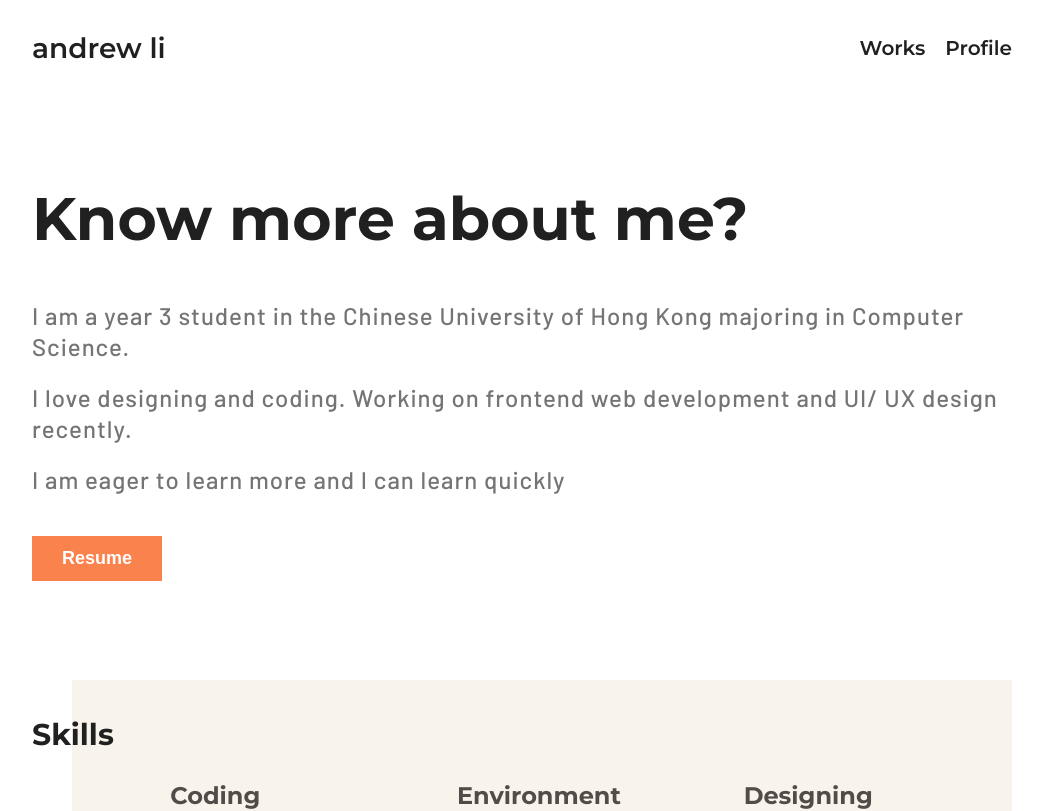
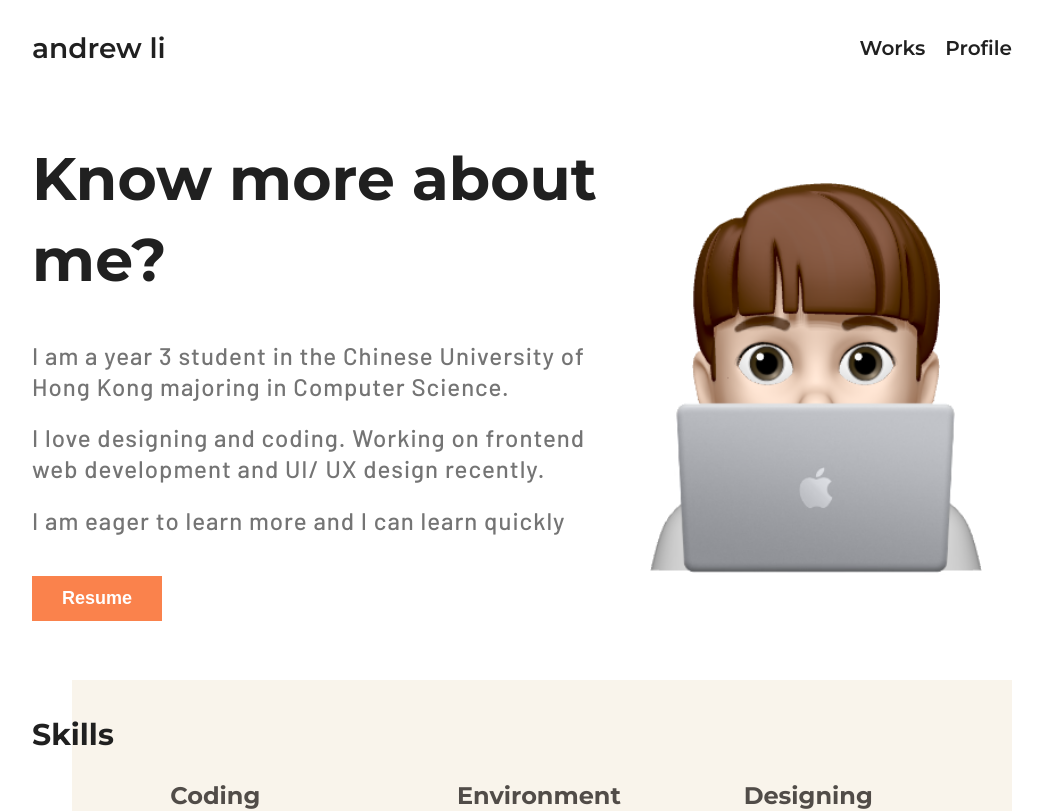
Before and after one commit to IamMrandrew/portfolio, a React (Create React App) app: page /profile in a window 1280 px wide. Shown: the top 811 px of the page, without its empty margins (118-1161 px from the left). Built offline with nearby package versions, Linux system fonts and the light colour scheme.

Commit message:
feat: update about

```diff
--- a/src/App.css
+++ b/src/App.css
@@ -1349,13 +1349,27 @@ body.scroll-lock {
   display: -webkit-box;
   display: -ms-flexbox;
   display: flex;
-  -webkit-box-pack: center;
-      -ms-flex-pack: center;
-          justify-content: center;
+  -ms-flex-wrap: wrap;
+      flex-wrap: wrap;
+  -webkit-box-pack: justify;
+      -ms-flex-pack: justify;
+          justify-content: space-between;
   -webkit-box-align: center;
       -ms-flex-align: center;
           align-items: center;
   height: 600px;
+}
+
+.about .text-wrapper {
+  -ms-flex-preferred-size: 60%;
+      flex-basis: 60%;
+}
+
+@media screen and (max-width: 991px) {
+  .about .text-wrapper {
+    -ms-flex-preferred-size: 100%;
+        flex-basis: 100%;
+  }
 }
 
 .about .text-wrapper .main-title {
@@ -1378,6 +1392,22 @@ body.scroll-lock {
 
 .about .text-wrapper button {
   margin-top: 20px;
+}
+
+.about .img-wrapper {
+  -ms-flex-preferred-size: 40%;
+      flex-basis: 40%;
+  padding: 30px;
+}
+
+@media screen and (max-width: 991px) {
+  .about .img-wrapper {
+    display: none;
+  }
+}
+
+.about .img-wrapper img {
+  width: 100%;
 }
 
 @media screen and (max-width: 767px) {
--- a/src/components/About.js
+++ b/src/components/About.js
@@ -1,5 +1,6 @@
 import React from "react";
 import Button from "./Button";
+import memoji from "../img/memoji.png";
 
 const About = () => {
   return (
@@ -19,6 +20,9 @@ const About = () => {
         </p>
         <Button text={"Resume"} />
       </div>
+      <div className="img-wrapper">
+        <img src={memoji} alt="memoji" />
+      </div>
     </section>
   );
 };
--- a/src/css/components/_about.scss
+++ b/src/css/components/_about.scss
@@ -1,10 +1,17 @@
 .about {
   display: flex;
-  justify-content: center;
+  flex-wrap: wrap;
+  justify-content: space-between;
   align-items: center;
   height: 600px;
 
   .text-wrapper {
+    flex-basis: 60%;
+
+    @media screen and (max-width: 991px) {
+      flex-basis: 100%;
+    }
+
     .main-title {
       color: $primary;
     }
@@ -26,6 +33,19 @@
     }
   }
 
+  .img-wrapper {
+    flex-basis: 40%;
+
+    padding: 30px;
+
+    @media screen and (max-width: 991px) {
+      display: none;
+    }
+
+    img {
+      width: 100%;
+    }
+  }
   @media screen and (max-width: 767px) {
     height: 500px;
   }
--- a/src/css/components/_nav.scss
+++ b/src/css/components/_nav.scss
@@ -37,11 +37,6 @@
       }
 
       a > li {
-        &:focus,
-        &:hover {
-          // color: $white;
-        }
-
         &::after {
           content: "";
           width: 100%;
```
Also changed, not shown: src/img/memoji.png (added), 1 other file (tests, documents, lock files or other folders).
